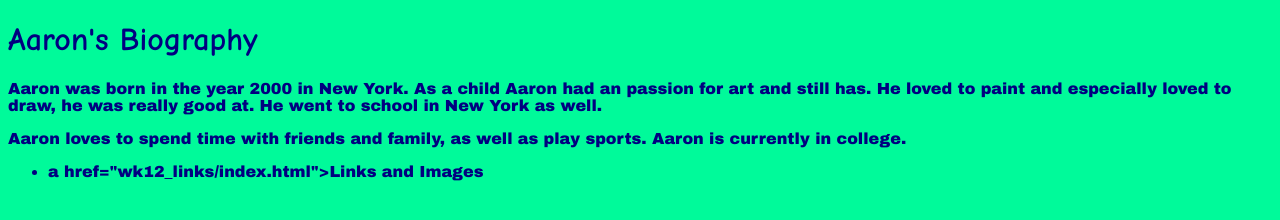
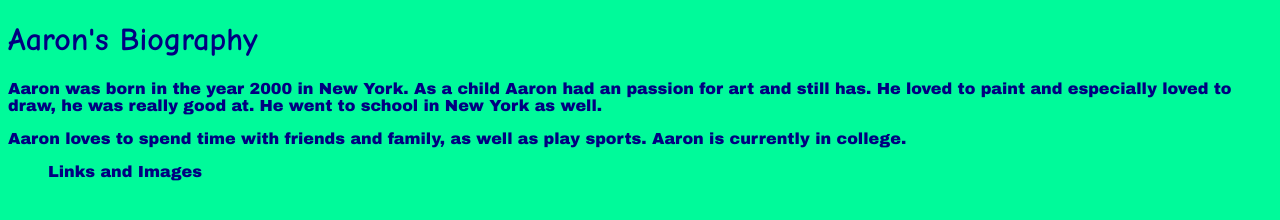
Before and after one commit to Aaron0002/MMP100, a plain HTML site: page index.html in a window 1280 px wide. Drawn offline with Linux system fonts and the light colour scheme.

Commit message:
Update index.html

```diff
--- a/index.html
+++ b/index.html
@@ -24,7 +24,7 @@
 	<p>Aaron loves to spend time with friends and family, as well as play sports. Aaron is currently in college.</p>
 
 	<ul>
-		<li>a href="wk12_links/index.html">Links and Images</li>
+		<li<a href="wk12_links/index.html">Links and Images</a></li>
 	</ul>
   </body>
 </html>
```
